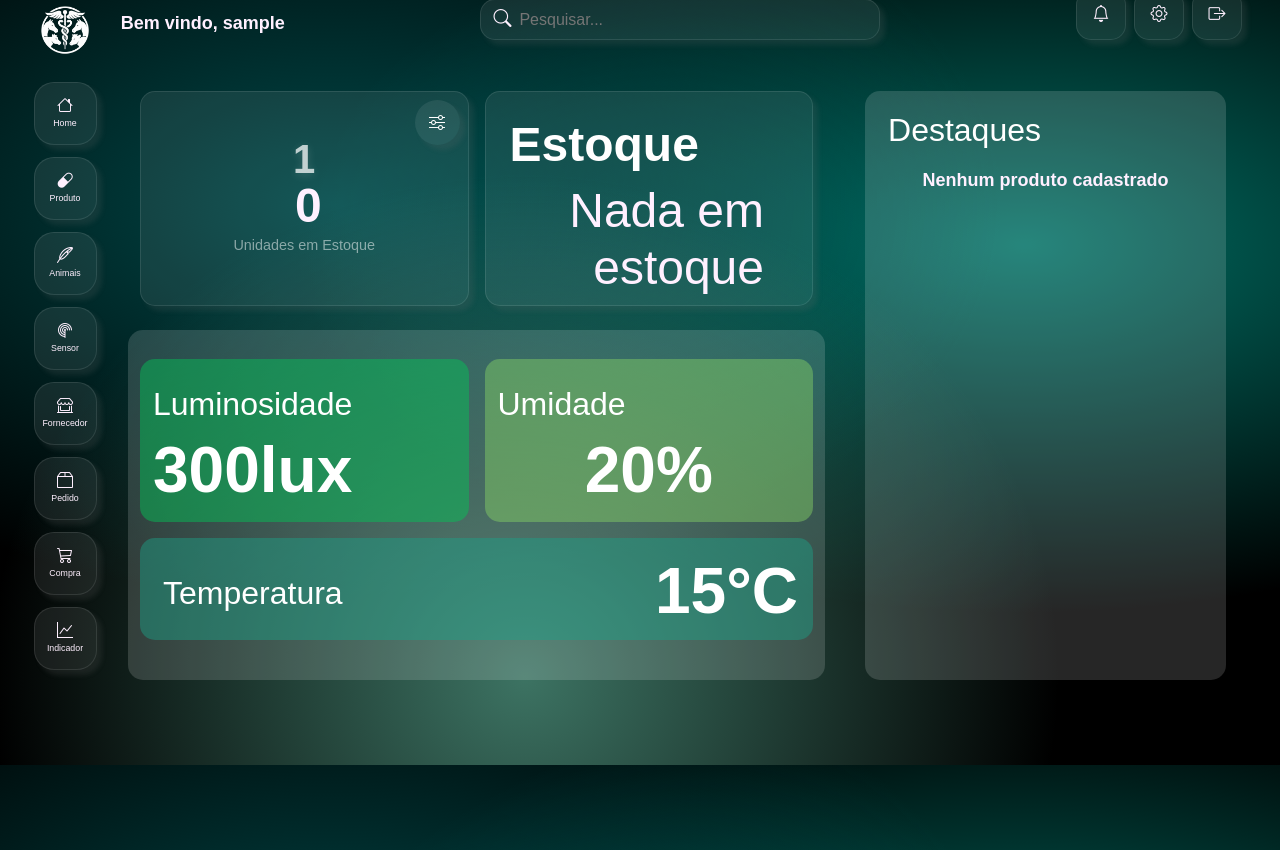
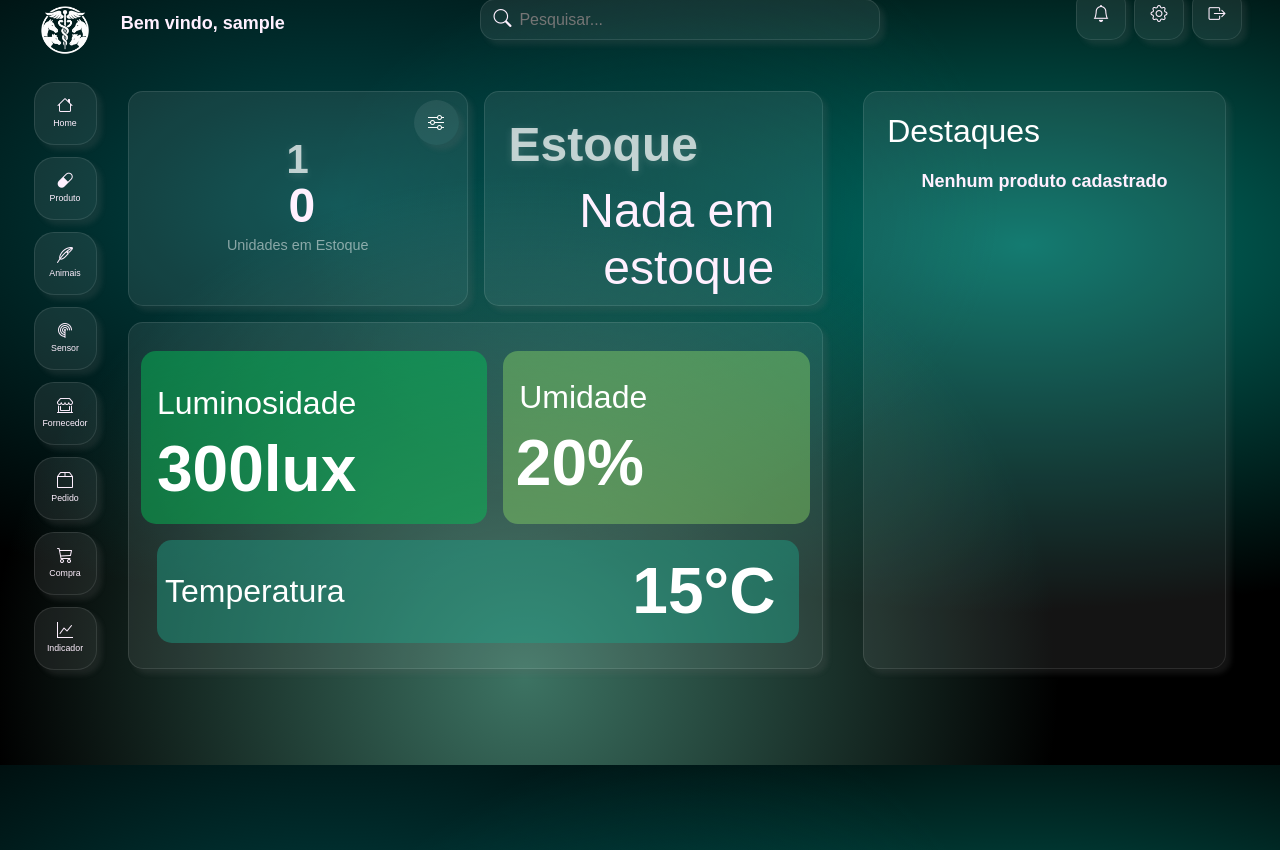
Before and after one commit to VETALLIS/Projeto, a Flask app: page /inicial in a window 1280 px wide. Shown: the part 35-885 px from the top of the page. Run offline with Flask 3, Linux system fonts and the light colour scheme; the visitor is signed in with stand-in values (Sample User, id 1); data that the repository does not hold is empty.

Commit message:
update_visual_home

```diff
--- a/static/style2.css
+++ b/static/style2.css
@@ -997,6 +997,12 @@ body {
 }
 
 
+.titulo-estoque{
+    color: rgba(255, 255, 255, 0.722);
+    text-shadow: 0 2px 8px rgba(255, 255, 255, 0.15);
+
+}
+
 .card-categoria {
     top: 20%;
     left: 50%;
@@ -1059,9 +1065,7 @@ body {
 .card-sensores-container {
     border-radius: 15px;
     background: rgba(255, 255, 255, 0.15);
-    padding: 5px;
-    width: 98%;
-    height: 350px;
+    width: 100%;
 }
 
 .label-sensores {
@@ -1070,33 +1074,27 @@ body {
 }
 
 .card-luminosidade {
+    width: 53%;
     border-radius: 15px;
     background: #03c35677;
-    padding: 5px;
     max-width: 360px !important;
-    width: 100% !important;
 }
 
 .card-umidade {
+    width: 47%;
     border-radius: 15px;
     background: #85d26475;
-    padding: 5px;
-    width: 52% !important;
-    height: 90%;
+    height: 100%;
 }
 
 .card-temperatura {
     border-radius: 15px;
     background: #1c9e8677;
-    padding: 5px;
-    width: 95% !important;
+    width: 96% !important;
     height: 30%;
 }
 
-.temperatura-label {
-    top: 15px;
-    left: 15px;
-}
+
 
 .temperatura-valor {
     bottom: 10px;
--- a/templates/animais_cadastrados.html
+++ b/templates/animais_cadastrados.html
@@ -6,10 +6,10 @@
     <div class="div-com-csv d-flex justify-content-end ">
         <form action="" >
             <label for="input-csv"
-                class=" w-100 titulo-csv texto-a d-flex justify-content-center background-verde-medio background-verde-medio border-radius-menor">Adicione
-                Animal por Arquivo CSV</label>
+                class="p-1 w-100 titulo-csv texto-a d-flex justify-content-center background-verde-medio background-verde-medio border-radius-menor">Adicione
+                por Arquivo CSV</label>
             <input type="file" class="titulo-csv" id="input-csv" accept=".CSV"></input>
-            <Button type="submit" class="titulo-csv2 mt-2 texto-a d-flex justify-content-center border-radius-menor">Processar arquivo</Button>
+            <Button type="submit" class="p-1 titulo-csv2 mt-2 texto-a d-flex justify-content-center border-radius-menor">Processar arquivo</Button>
         </form>
         <a class="btn titulo-animal ms-4 w-100 texto-a d-flex justify-content-center background-verde-medio background-verde-medio border-radius-menor"
             type="submit" href="{{url_for('novo_animal')}}">Adicionar
--- a/templates/tela_inicial.html
+++ b/templates/tela_inicial.html
@@ -2,8 +2,8 @@
 {% block conteudo%}
 <div class="d-flex gap-3 w-100">
     <div class="container_inicial_res flex-grow-1">
-        <div class="container row">
-            <div class="d-flex gap-3 w-100 primeira_linha_res">
+        <div class="container row ">
+            <div class="d-flex gap-3 w-100 primeira_linha_res p-0">
                 <div class="position-relative overflow-hidden backgroud-glass border-radius-menor w-50 h-100">
 
                     {% if categoria_selecionada %}
@@ -34,10 +34,10 @@
 
                 <div class="position-relative overflow-hidden backgroud-glass border-radius-menor w-50 h-100">
                     <label class="label-estoque"></label>
-                    <h5 class="text-start fw-bold mb-0 ms-3 ps-2 display-5 position-relative z-index-1 texto-branco">Estoque
+                    <h5 class="text-start fw-bold mb-0 ms-3 ps-2 display-5 position-relative z-index-1 titulo-h3 titulo-estoque" >Estoque
                     </h5>
                     {%if total_estoque >1%}
-                    <h5 class="fw-bold ps-2 display-5 text-end me-5 position-relative titulo-h2 mt-2 z-index-1 ">
+                    <h5 class="fw-bold ps-2 display-3 text-end me-5 position-relative titulo-h2 mt-2 z-index-1 ">
                         {{total_estoque | int}}
                     </h5>
                     {%else%}
@@ -49,34 +49,35 @@
 
             </div>
 
-            <div class="mt-4 w-100 card-sensores-container">
+            <div class="mt-3 w-100 card-sensores-container backgroud-glass">
                 <label class="label-sensores"></label>
 
-                <div class="d-flex gap-3 w-100 primeira_linha_card_sensores_container_res">
+                <div class="d-flex w-100 mt-1 h-50 primeira_linha_card_sensores_container_res justify-content-center gap-3">
                     <div
-                        class="position-relative overflow-hidden d-flex flex-column justify-content-end align-items-start w-50 card-luminosidade luminosidade_res">
-                        <p class="ms-2 mb-1 fs-2 texto-branco position-relative">Luminosidade</p>
-                        <h4 class="ms-2 fw-bold display-3 texto-branco">300lux</h4>
+                        class="position-relative overflow-hidden d-flex flex-column justify-content-end align-items-start   card-luminosidade luminosidade_res">
+                        <p class="ms-3 mb-1 fs-2 mt-3 texto-branco position-relative">Luminosidade</p>
+                        <h4 class="ms-3 mb-3 fw-bold display-3 texto-branco">300lux</h4>
                     </div>
 
-                    <div class="position-relative overflow-hidden d-flex flex-column align-items-start w-50 card-umidade">
-                        <p class="ms-2 mb-1 fs-2 mt-3 texto-branco position-relative">Umidade</p>
-                        <h4 class="fw-bold display-3 w-100 text-center mb-2 texto-branco">20%</h4>
+                    <div class="position-relative overflow-hidden d-flex flex-column align-items-start justify-content-center card-umidade">
+                        <p class="ms-3 mb-1 fs-2 mt-3 texto-branco position-relative">Umidade</p>
+                        <h4 class="fw-bold display-3 w-50 text-center  mb-3 texto-branco">20%</h4>
                     </div>
                 </div>
 
-                <div class="position-relative overflow-hidden mt-3 w-100 card-temperatura">
-                    <p class="mb-1 ms-2 fs-2 mt-3 texto-branco position-absolute temperatura-label">
+
+                <div class="ms-3 position-relative overflow-hidden d-flex mt-3 card-temperatura justify-content-between align-items-center">
+                    <p class=" fs-2 mt-3 ms-2 texto-branco  temperatura-label">
                         Temperatura</p>
-                    <div class="position-absolute temperatura-valor">
-                        <h4 class="fw-bold display-3 mb-0 texto-branco">15°C</h4>
+                    <div class=" p-4 temperatura-valor ">
+                        <h4 class="fw-bold display-3 mt-2  texto-branco">15°C</h4>
                     </div>
                 </div>
             </div>
         </div>
     </div>
 
-    <div class="card-destaque position-relative">
+    <div class="card-destaque position-relative backgroud-glass ">
         <div class="d-flex justify-content-between align-items-center mb-3">
             <p class="mb-0 ms-2 fs-2 texto-branco">Destaques</p>
         </div>
```
